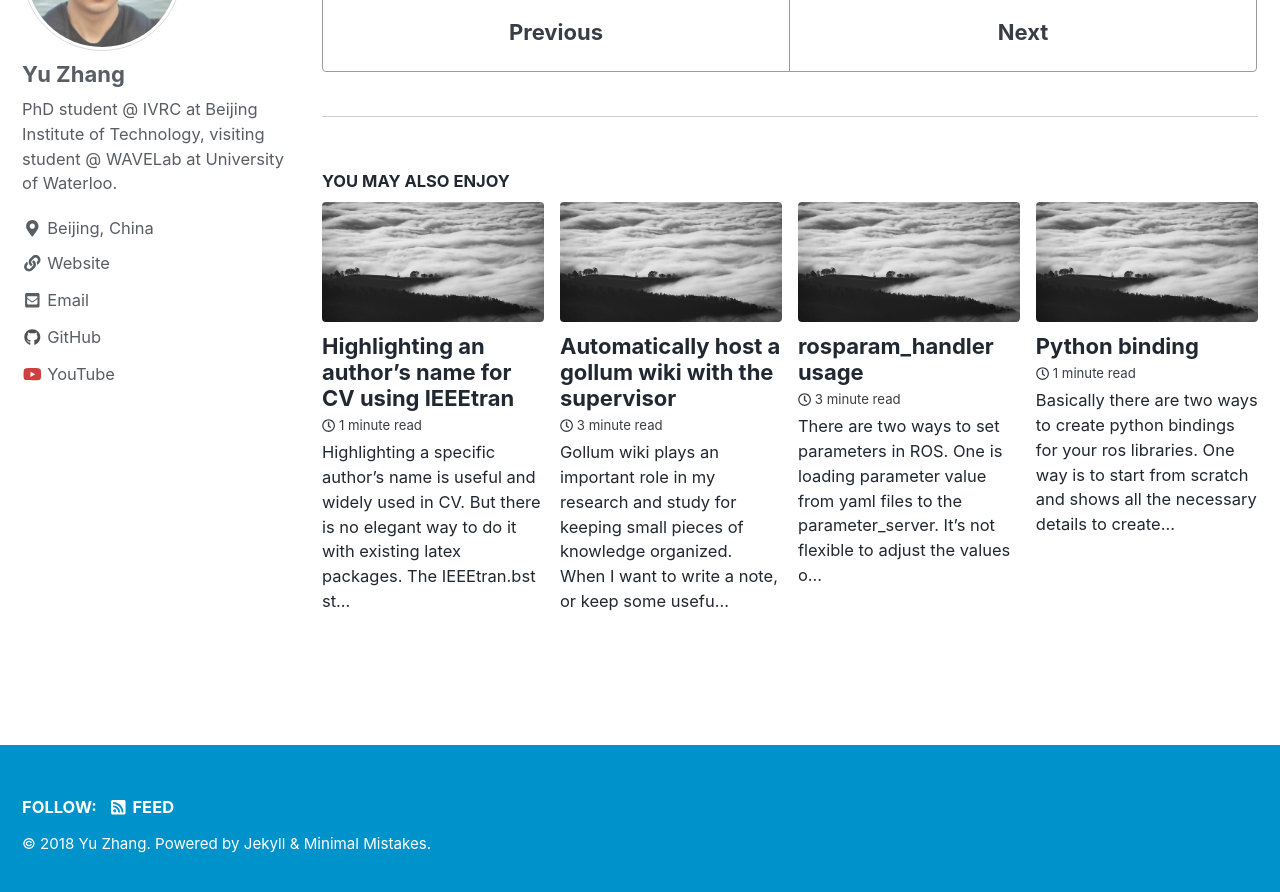
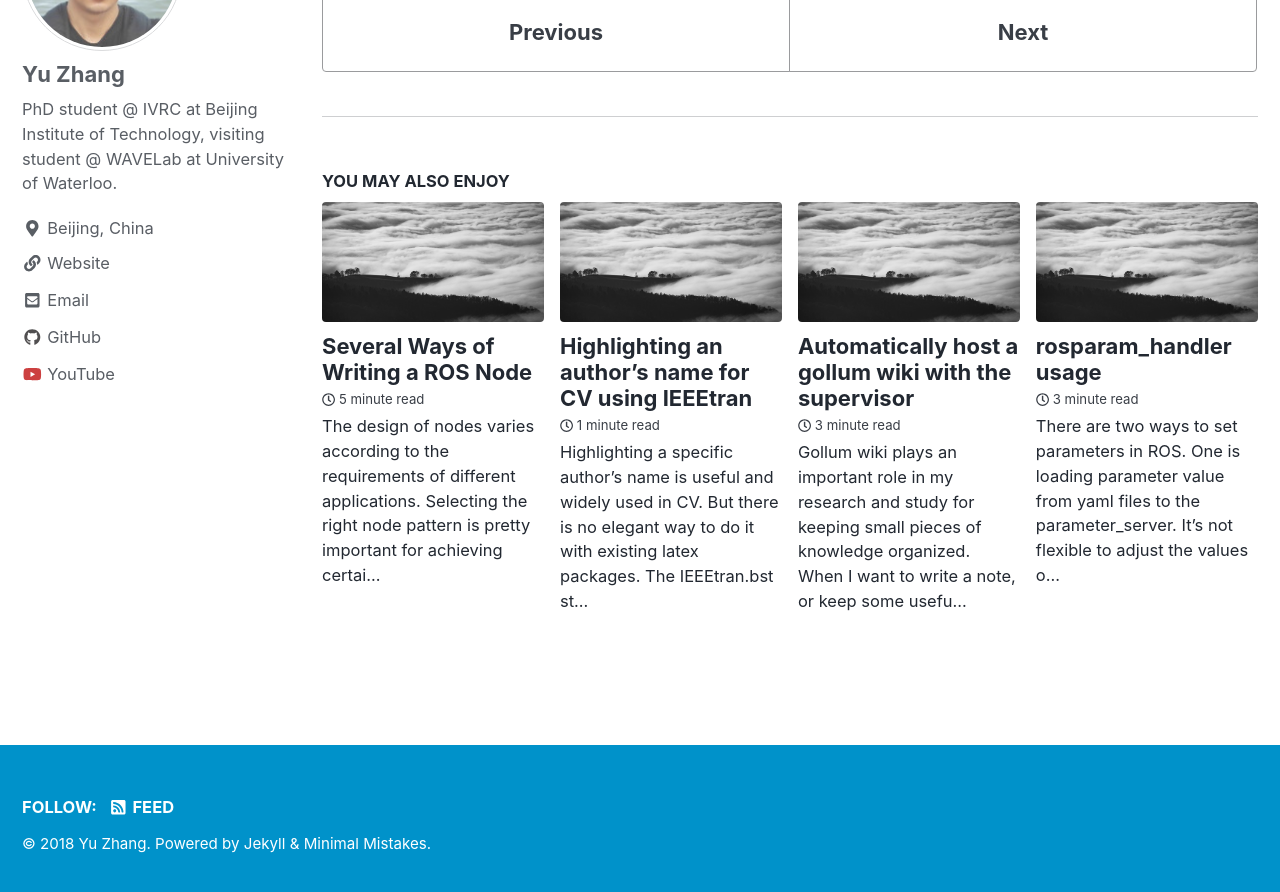
Before and after one commit to product-noob/my-blog, a Jekyll site: the page built from _posts/2017-02-15-The-Best-IDE-for-ROS.md, in a window 1280 px wide and 900 px high, scrolled down 975 px. Shown: the top 892 px of the window. Built offline with Jekyll 4.4.1, drawn with Linux system fonts in a browser that asks for light colours; nearby versions of some CDN libraries; some of the changed lines change nothing that is shown.

Commit message:
update the blog

````diff
--- a/_posts/2018-10-01-several-ways-of-writing-a-ros-node.md
+++ b/_posts/2018-10-01-several-ways-of-writing-a-ros-node.md
@@ -1,5 +1,5 @@
 ---
-published: false
+published: true
 title: Several Ways of Writing a ROS Node
 classes: wide
 categories:
@@ -12,9 +12,14 @@
 The design of nodes varies according to the requirements of different applications. Selecting the right node pattern is pretty important for achieving certain goals.
 Here we mainly involve `ros::spin()`, `ros::spinOnce()`, `timer`, `single-thread node` and `multi-thread node` and `nodelet` topics.
 
+
+## Single-thread Node
+
+### ros::spinOnce vs ros::spin
+
 The [ROS tutorials](http://wiki.ros.org/ROS/Tutorials/WritingPublisherSubscriber%28c%2B%2B%29) explain how to write a simple publisher and subscriber clearly, which also demonstrate the usage of `ros::spinOnce()` and `ros::spin()` respectively. Note that if you write a node the same as the example from the tutorials, don't omit `spinOnce()` or `spin()`, or you can't trigger the callback functions of subscribers and timers. When nodes receive messages via topics or service, they do not process them immediately. All the callbacks are on-hold in a line until the `spinOnce()` or `spin()` is called. These two `spins` are slightly different.
 
-`ros::spinOnce()` ask ROS to execute all the pending callbacks of subscribers and timers once, then return control back to us. You can keep doing your work.
+`ros::spinOnce()` asks ROS to execute all the pending callbacks of subscribers and timers once, then return control back to us. You can keep doing your work.
 ```c++
 ros::spinOnce() // ask ROS to handle callbacks
 doYourWork()    // this line will be executed
@@ -45,12 +50,14 @@
 ```
 Timers are(have) callbacks as well, right?
 
-The way the [ROS tutorials](http://wiki.ros.org/ROS/Tutorials/WritingPublisherSubscriber%28c%2B%2B%29) that write a node is clear and simple. But we want more -- a more modular, clear, organized node structure.
+### Class Node Pattern
+The way that the [ROS tutorials](http://wiki.ros.org/ROS/Tutorials/WritingPublisherSubscriber%28c%2B%2B%29) write a node (I call it **simple node pattern**) is clear and simple. But we want more -- a more modular, clear, organized node structure.
 
-Here is the class node pattern I prefer in practice:
+Here is the **class node pattern** I prefer in practice:
 ![nodeclass](/assets/images/nodeclass.png)
+You can find the example node class codes in [`demo/include/simple_node_class.hpp`](https://github.com/yuzhangbit/ros_node_pattern/blob/master/demo/include/simple_node_class.hpp) and [`demo/src/simple_node_class.cpp`](https://github.com/yuzhangbit/ros_node_pattern/blob/master/demo/src/simple_node_class.cpp) in [ros_node_pattern](https://github.com/yuzhangbit/ros_node_pattern).
 
-In `construtor` you can pass in the ros node handle and private handle. You can define subscribers, publishers, timers, update parameters from servers, and bind the callbacks in `init()` functions, do periodic work in `timerCallback()` (for exmaple, publish a message  in a fixed rate the same as in the while loop), buffer or update incoming information in `subscriberCallback()`. Then instantiate a node as blow:
+In `construtor` you can pass in the ros node handle and private handle. You can define subscribers, publishers, timers, update parameters from servers, and bind the callbacks in `init()` functions, do periodic work in `timerCallback()` (for exmaple, publish a message  in a fixed rate the same as in the while loop), buffer or update incoming information in `subscriberCallback()`. Then instantiate a node using the class as blow:
 ```c++
 #include "node_class.hpp"
 #include <string>
@@ -65,17 +72,19 @@
     ros::spin();
 }
 ```
-Seems clean and elegant, right?
+Seems readable, clean and elegant!
 
-Although we encourage doing information updating or buffering in the `subscriberCallback()` and leaving computation-intensive work to the main loop or `timerCallback()`, you may have to do some heavy work that takes time in the callbacks on occasion. If you expect to publish a message in 10hz in the periodic loop while the `subscriberCallback()` blocks for 200ms, your publishing rate is going to drop to 5hz for sure.
-This is caused by the single thread mode we use in the simple ros node with `ros::spin()` or `ros::spinOnce()`. The main loop and all the callbacks are running in a single thread in sequence. The publishing rate will be determined by the summation of time consumed by callbacks.
+
+
+Although we encourage only updating or buffering information in the `subscriberCallback()` and leaving computation-intensive work to the main loop or `timerCallback()`, someone may do some heavy work that takes time in the callbacks on occasion. If you expect to publish a message in 10hz in the periodic loop while the `subscriberCallback()` blocks for 200ms, your publishing rate is going to drop to 5hz for sure.
+This is caused by the single thread mode we use in the simple ros node with `ros::spin()` or `ros::spinOnce()`. The main loop and all the callbacks are running in a single thread in sequence. The publishing rate will be determined by the summation of time consumed by all the callbacks if the main loop rate is higher.
 
 I provide such examples using both `spinOnce()` and `spin()` with above class node pattern in the [demo](https://github.com/yuzhangbit/ros_node_pattern/tree/master/demo) package of [ros_node_pattern](https://github.com/yuzhangbit/ros_node_pattern) repo.
 
 * [`spinOnce()` with a while loop implementation](https://github.com/yuzhangbit/ros_node_pattern/blob/master/demo/src/simple_node.cpp)
 * [`spin()` with a timer in the node class implementaion](https://github.com/yuzhangbit/ros_node_pattern/blob/master/demo/src/single_thread_node_instance.cpp)
 
-Both periodic loops are set to 10hz. Three subscribers are defined to subscribing to the same topic. Each subscriber callback will block the program for 200ms. Then the publishing rate becomes to 1.666hz instead of 10hz.
+Both periodic loops are set to 10hz. Three subscribers are defined to subscribing to the same topic. Each subscriber callback will block the program for 200ms. Then the publishing rate becomes 1.666hz(1/(0.2 + 0.2 + 0.2)hz) instead of 10hz.
 
 Below are steps to recreate this result.
 1. clone the repo to your `catkin_ws/src`
@@ -95,30 +104,64 @@
   ```
   rostopic hz /publisher
   ```
-  You should get 1.66hz roughly. You can also check the thread ID in the console as well.
+  You should get 1.666hz roughly. You can also check the thread ID in the console as well.
+
+This toy example explain why we should only update information in subscriber callback functions rather than perform algorithm processing in callbacks of a single-thread ROS node.
 
 
+## Multi-thread Node
+The limitation of single-thread node is pretty obvious. What if I have to spend some time in the subscriber callback functions? What if I want to have two timers in different spinning rate? The solution really comes down to the multi-thread version of ROS node.
 
 
+### MultiThreadedSpinner vs AsyncSpinner
+Thanks to the **class node pattern**, we can easily implement the multi-thread ros node using the same node class, `MultiThreadedSpinner` or `AsyncSpinner` when instantiating the node class as below.
 
+* MultiThreadedSpinner version in [demo/src/multi_thread_node_instance.cpp](https://github.com/yuzhangbit/ros_node_pattern/blob/master/demo/src/multi_thread_node_instance.cpp)
+  ```c++
+  #include "node_class.hpp"
+  #include <string>
 
+  int main(int argc, char** argv) {
+    std::string node_name = "simple_class_node";
+    ros::init(argc, argv, node_name);
+    ros::NodeHandle nh("");
+    ros::NodeHandle nh_private("~");
+    NodeClass node(nh, nh_private);
+    ROS_INFO("Initialized a multi-thread node.");
+    ros::MultiThreadedSpinner s(4);   // Use 4 threads
+    ROS_INFO_STREAM("Main loop in thread:" << boost::this_thread::get_id());
+    ros::spin(s);
+  }
+  ```
+* AsyncSpinner version in [demo/src/async_multi_thread_node_instance.cpp](https://github.com/yuzhangbit/ros_node_pattern/blob/master/demo/src/async_multi_thread_node_instance.cpp)
+  ```c++
+  #include "node_class.hpp"
+  #include <string>
 
+  int main(int argc, char** argv) {
+    std::string node_name = "simple_class_node";
+    ros::init(argc, argv, node_name);
+    ros::NodeHandle nh("");
+    ros::NodeHandle nh_private("~");
+    NodeClass node(nh, nh_private);
+    ROS_INFO("Initialized an async multi-thread node.");
+    ros::AsyncSpinner s(4);  // Use 4 threads
+    ROS_INFO_STREAM("Main loop in thread:" << boost::this_thread::get_id());
+    s.start();
+    ros::waitForShutdown();
+  }
+  ```
 
+Both versions are multi-thread ros nodes. Here are differences explained by [roscpp/Overview/Callbacks and Spinning](http://wiki.ros.org/roscpp/Overview/Callbacks%20and%20Spinning).
+> **MultiThreadedSpinner** is a blocking spinner, similar to ros::spin(). You can specify a number of threads in its constructor, but if unspecified (or set to 0), it will use a thread for each CPU core.
 
+> A more useful threaded spinner is the **AsyncSpinner**. Instead of a blocking spin() call, it has start() and stop() calls, and will automatically stop when it is destroyed.
 
+`AsyncSpinner` provides more control to users than `MultiThreadedSpinner`, which is similar to `spinOnce()`. If you want to update the data of the node, you may need to put a mutex in your callback function.
 
+To prove that the multi-thread versions are working, you can repeat steps above by replacing step 4 with `rosrun demo multi_thread_node_instance` or `rosrun demo async_multi_thread_node_instance`.
 
+You will get 10hz in step 5 and step 7.
 
-
-
-
-## Single Thread Node
-### `ros::spin()` vs `ros::spinOnce()`
-
-### Normal Nodes and Modular Nodes
-
-## Multi-thread Node
-### `MultiThreadedSpinner` vs `AsyncSpinner`
-
-
-## Nodelet
+## Nodelet Node Pattern
+To be done.
````
